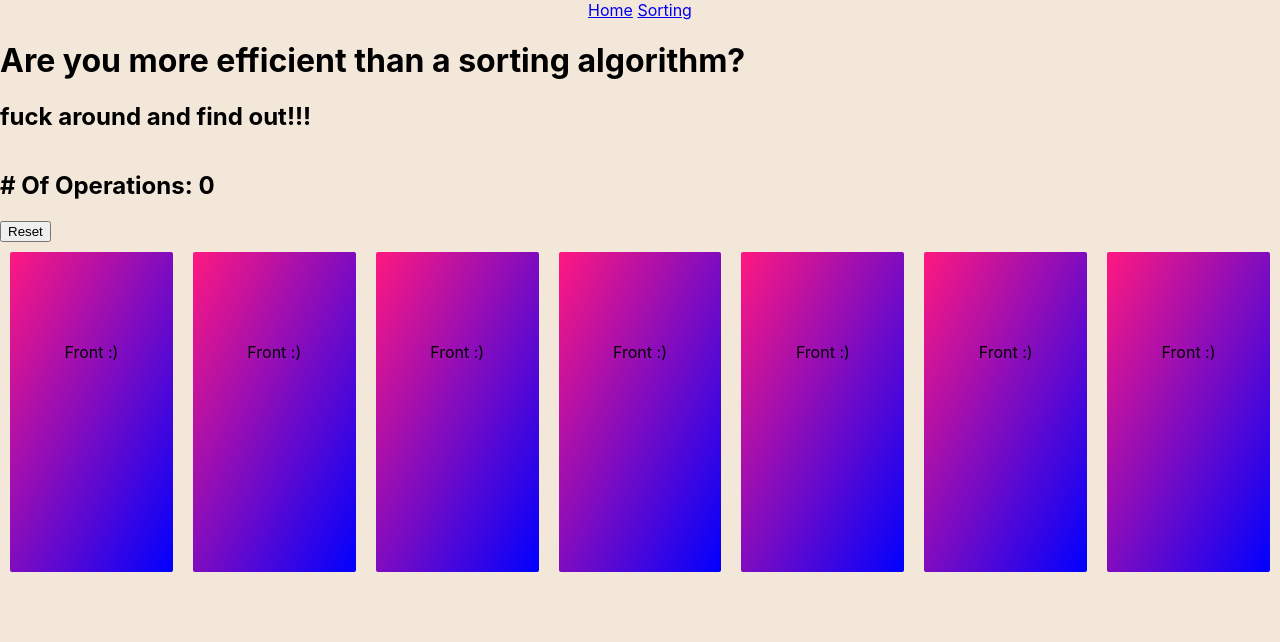
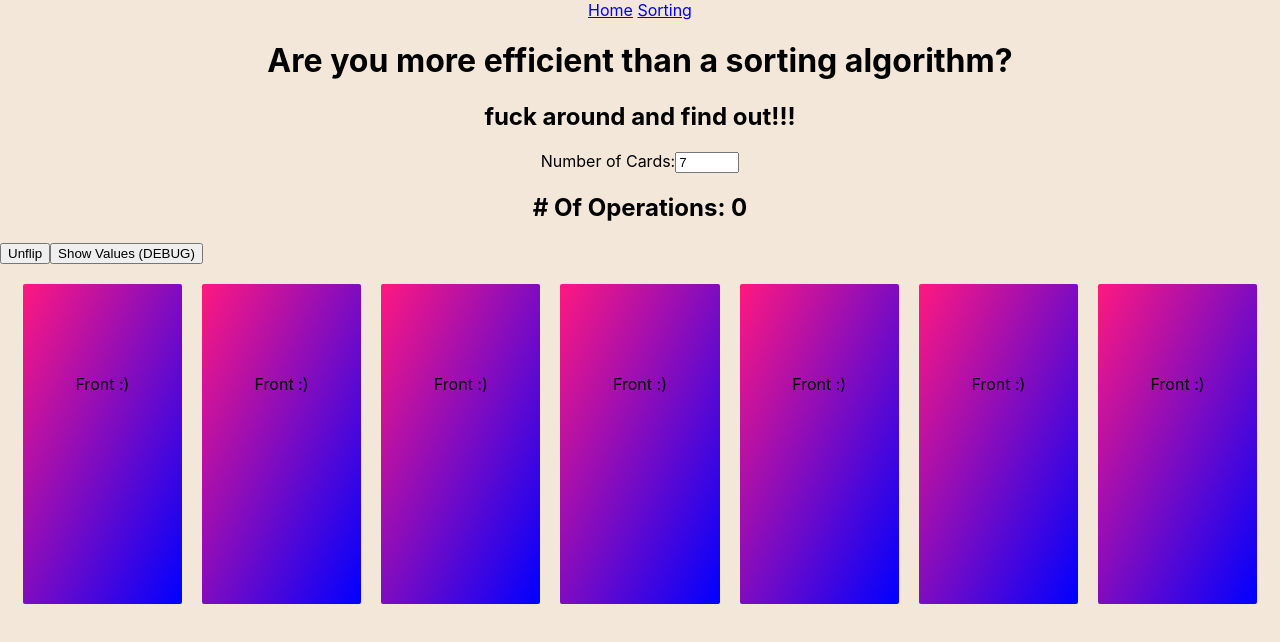
Before and after one commit to OrenKohavi/OrenKohavi.github.io, a React (Create React App) app in the folder sitev1/: page /#/sorting in a window 1280 px wide. Shown: the top 642 px of the page. Built offline with nearby package versions, Linux system fonts and the light colour scheme.

Commit message:
limit number of active flips to 2

```diff
--- a/sitev1/src/Project_Pages/Sorting.css
+++ b/sitev1/src/Project_Pages/Sorting.css
@@ -16,15 +16,25 @@
     user-select: none;
 }
 
+.sorting-header {
+    text-align: center;
+}
+
+.sorting-info {
+    text-align: center;
+}
+
 .sorting-game-cards {
     display: flex;
-    width: 100vw;
+    width: 98vw;
     height: 40vh;
     flex-direction: row;
     justify-content: center;
     align-items: center;
     flex-wrap: nowrap;
-    margin-top: 10px;
+    margin-left: 1vw;
+    margin-right: 1vw;
+    margin-top: 20px;
 }
 
 .cardContainer {
--- a/sitev1/src/Project_Pages/Sorting.js
+++ b/sitev1/src/Project_Pages/Sorting.js
@@ -3,13 +3,24 @@ import React, { useState } from 'react';
 import card_front from '../img/card_front.jpg';
 
 export default function Sorting() {
-    let num_cards = 7;
+    //This may be overuse of useState, but better safe than sorry
+    //(Plus, performance impact is minimal with such a simple page)
     let cards_created = 0;
+    const [card_values, setCardValues] = useState([]);
+    const [num_cards, setNumCards] = useState(7);
     const [operations, setOperations] = useState(0);
     const [flipArray, setFlipArray] = useState(Array(num_cards).fill(false));
+    const [flipAllowed, setFlipAllowed] = useState(true);
+    const [alertedRotation, setAlertedRotation] = useState(false);
 
     let on_cardflip = () => {
-        setOperations(operations + 1); //Temporary
+        //This function is called before the card is set to flipped in flipArray
+        //Therefore if there is a single "true" value in flipArray, this is the second card to be flipped
+        if (flipArray.includes(true)) {
+            //There are at least 2 cards flipped over
+            //Don't allow any more flips
+            setFlipAllowed(false);
+        }
         //TODO Logic for checking if 2 cards are flipped and stuff
     }
 
@@ -19,9 +30,16 @@ export default function Sorting() {
         setFlipArray(new_flip_array);
     }
 
-    let reset_all_cards = () => {
+    let unflip_cards = () => {
         setFlipArray(Array(num_cards).fill(false))
+        setFlipAllowed(true);
     }
+
+    let generate_card_values = () => {
+        let new_card_array = Array.from({length: num_cards}, () => Math.floor(Math.random() * 100));
+        setCardValues(new_card_array)
+    }
+
 
     let renderCard = (value) => {
         let isFlipped = flipArray[cards_created]
@@ -29,30 +47,50 @@ export default function Sorting() {
         return (
             <Card
             id={cards_created - 1}
-            value={value}
+            value={card_values[cards_created - 1]}
             revealFunc={on_cardflip}
             isFlipped={isFlipped}
-            setFlipped={flip_card_at_idx}/>
+            setFlipped={flip_card_at_idx}
+            flipAllowed={flipAllowed}/>
         )
     }
 
-    if (window.innerWidth < window.innerHeight) {
-        alert("This page is viewed best in landscape mode");
+    let render_all_cards = () => {
+        if (card_values.length === 0){
+            generate_card_values();
+        }
+        let cards = [];
+        for (let i = 0; i < num_cards; i++) {
+            cards.push(renderCard(i));
+        }
+        return cards;
+    }
+
+    if (window.innerWidth < window.innerHeight && !alertedRotation) {
+        alert("This page is designed for a desktop or laptop screen. Please rotate your device to landscape mode.");
+        setAlertedRotation(true);
     }
 
     return (
         <div className="sorting">
-            <div className="sorting-tmp">
+            <div className="sorting-header">
                 <h1>Are you more efficient than a sorting algorithm?</h1>
                 <h2>fuck around and find out!!!</h2>
             </div>
             <div className="sorting-game">
-                <div className="sorting-game-header">
+                <div className="sorting-info">
+                    <span>Number of Cards:</span>
+                    <input type="number" min="1" max="100" defaultValue="7" onChange={(e) => {
+                        setNumCards(e.target.value);
+                        unflip_cards();
+                        generate_card_values();
+                    }}/>
                     <h2># Of Operations: {operations}</h2>
                 </div>
-                <button onClick={reset_all_cards}>Reset</button>
+                <button onClick={unflip_cards}>Unflip</button>
+                <button onClick={() => {alert(card_values)}}>Show Values (DEBUG)</button>
                 <div className="sorting-game-cards">
-                    {Array(num_cards).fill(1).map(renderCard)}
+                    {render_all_cards()}
                 </div>
             </div>
         </div>
@@ -69,7 +107,7 @@ function Card (props) {
     return (
     <div className="cardContainer">
         <label className="cardLabel">
-        <input type="checkbox" checked={props.isFlipped} disabled={props.isFlipped} className="cardInput" onClick={handleClick} />
+        <input type="checkbox" checked={props.isFlipped} disabled={props.isFlipped || !props.flipAllowed} className="cardInput" onClick={handleClick} onChange={() => {}}/>
         <div className="card">
             <div className="front not-selectable">
                 Front :)
```
